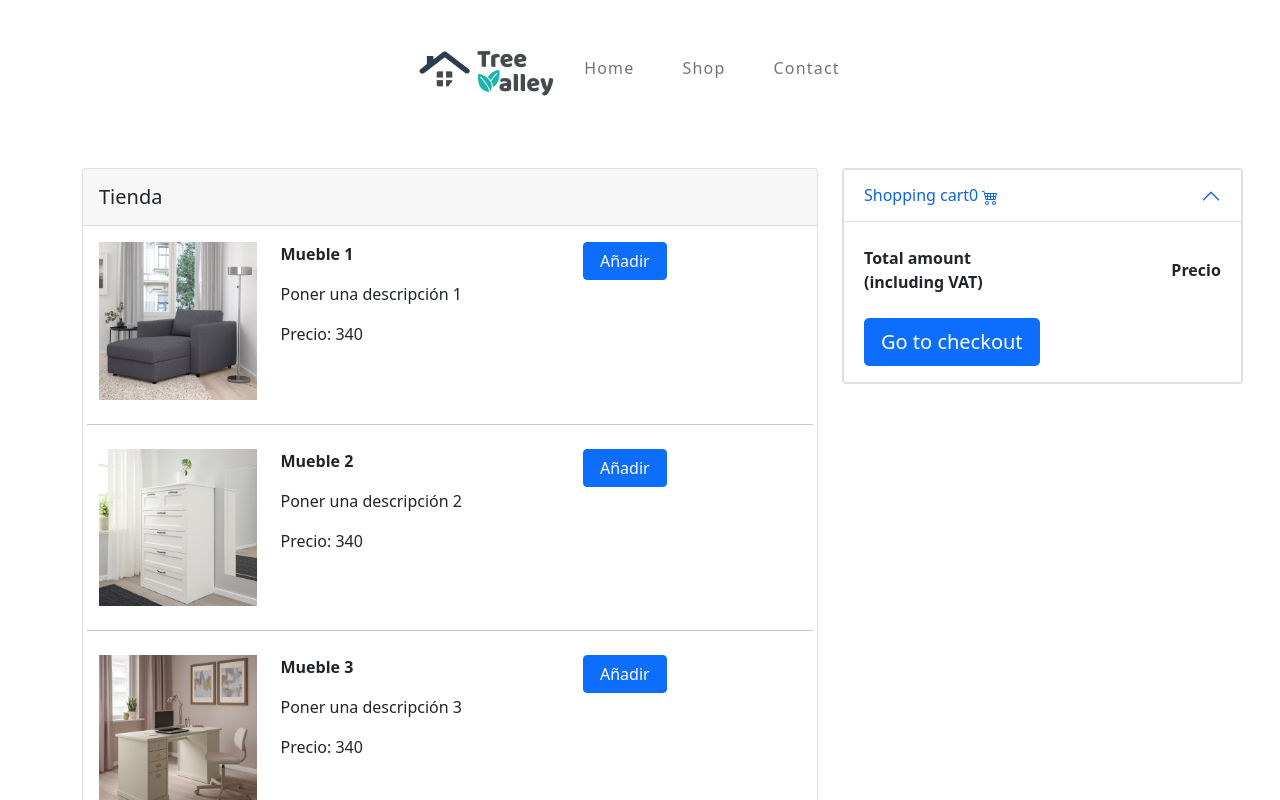
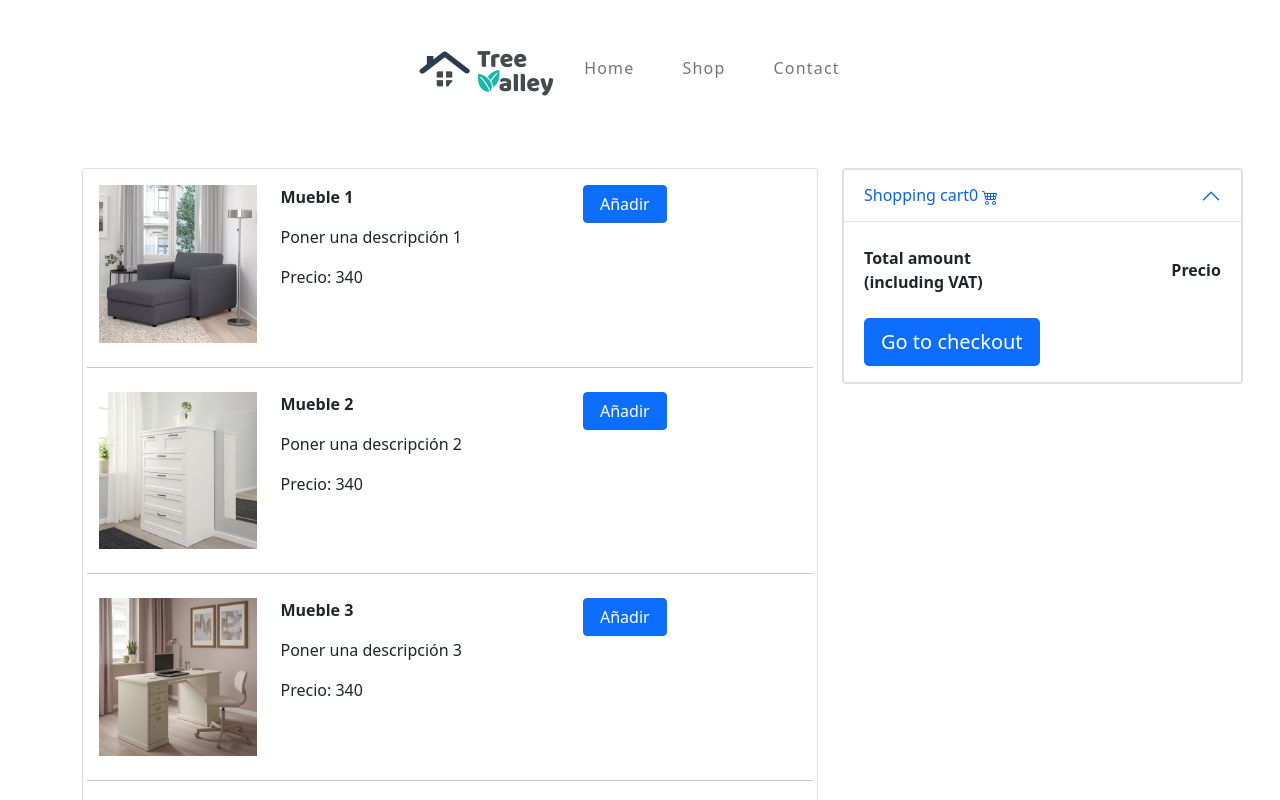
Before and after one commit to MLS535/TreeValleyProject, a Vue app: page /shop in a window 1280 px wide. Shown: the top 800 px of the page. Built offline with nearby package versions, Linux system fonts and the light colour scheme.

Commit message:
Quitado titulo

```diff
--- a/src/views/Shop.vue
+++ b/src/views/Shop.vue
@@ -31,9 +31,9 @@
       <div class="row d-flex justify-content-center my-4">
         <div class="col-md-8">
           <div class="card mb-4">
-            <div class="card-header py-3">
-              <h5 class="mb-0">Tienda</h5>
-            </div>
+<!--            <div class="card-header py-3">-->
+<!--              <h5 class="mb-0">Tienda</h5>-->
+<!--            </div>-->
             <div class="card-body">
               <!-- Single item -->
               <div class="row" v-for="product in products"
```
